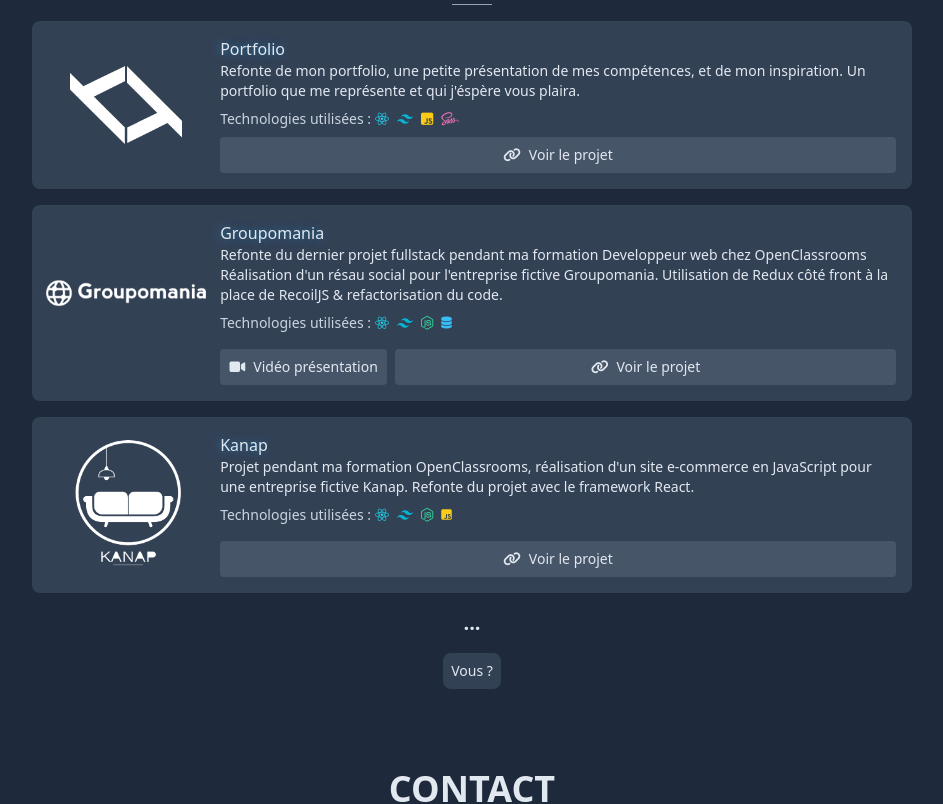
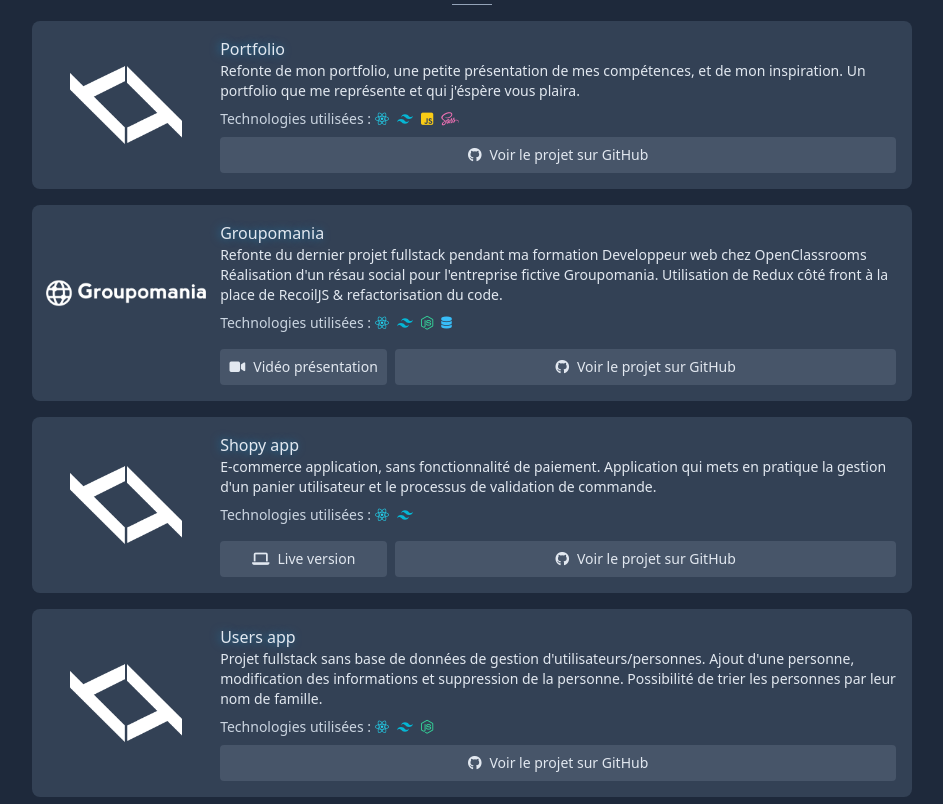
Before and after one commit to bengar-dev/portfolio-react-tailwind, a React (Create React App) app: page / in a window 1280 px wide. Shown: the part 2860-3664 px from the top of the page, without its empty margins (168-1111 px from the left). Built offline with nearby package versions, Linux system fonts and the light colour scheme.

Commit message:
update: projects

```diff
--- a/src/components/Projects.js
+++ b/src/components/Projects.js
@@ -24,6 +24,15 @@
         if(value === 'groupomania-yt') {
           window.open('https://youtu.be/NHQ1HCI_xtI')
         }
+        if(value === 'users-app') {
+          window.open('https://github.com/benysserp/users-app')
+        }
+        if(value === 'shopy-link') {
+          window.open('https://shopy-app-react.netlify.app/')
+        }
+        if(value === 'shopy-github') {
+          window.open('https://github.com/benysserp/shopy-app')
+        }
       }
 
   return (
@@ -35,13 +44,13 @@
 
       <article className='container transition-all duration-200 flex items-center w-11/12 h-max bg-slate-700 p-2 rounded-lg hover:shadow-lg' data-aos="flip-up" data-aos-duration='2000'>
             <div className='w-1/4 flex items-center justify-center hidden md:block'>
-                <img src={logo} className='h-20 w-28 object-cover ml-auto mr-auto' alt='Aperçu projet Groupomania' />
+                <img src={logo} className='h-20 w-28 object-cover ml-auto mr-auto' alt='Aperçu projet Portfolio' />
             </div>
             <div className='w-full p-2 flex flex-col'>
                 <h2 className='font-medium text-slate-200 high-blue'>Portfolio</h2>
                 <p className='text-slate-200 text-sm'>Refonte de mon portfolio, une petite présentation de mes compétences, et de mon inspiration. Un portfolio que me représente et qui j'éspère vous plaira.</p>
                 <p className='flex items-center space-x-2 mt-2 mb-2 text-slate-300 text-sm font-medium'>Technologies utilisées : <i className='ml-1 fab fa-react text-cyan-400' /> <img src={tailwind} className='w-4 h-4' /> <i className='fab fa-js-square text-yellow-400' /> <i className='fab fa-sass text-pink-400' /></p>
-                <button onClick={(e) => e.preventDefault(targetWindow('portfolio'))} className='transition-all duration-200 mt-auto mb-0 bg-slate-600 hover:bg-slate-800 font-medium text-sm text-slate-200 rounded p-2'><i className='fas fa-link mr-2' />Voir le projet</button>
+                <button onClick={(e) => e.preventDefault(targetWindow('portfolio'))} className='transition-all duration-200 mt-auto mb-0 bg-slate-600 hover:bg-slate-800 font-medium text-sm text-slate-200 rounded p-2'><i className='fab fa-github mr-2' />Voir le projet sur GitHub</button>
             </div>
           </article>
 
@@ -56,7 +65,36 @@
                 <p className='flex items-center space-x-2 mt-2 mb-2 text-slate-300 text-sm font-medium'>Technologies utilisées : <i className='ml-1 fab fa-react text-cyan-400' /> <img src={tailwind} className='w-4 h-4' /> <i className='fab fa-node-js text-emerald-400' /> <i className='text-xs fas fa-database text-sky-400' /></p>
                 <div className='mb-0 mt-auto flex flex-col lg:flex-row space-y-2 lg:space-x-2'>
                 <button onClick={(e) => e.preventDefault(targetWindow('groupomania-yt'))} className='transition-all w-full lg:w-1/4 duration-200 mt-auto mb-0 bg-slate-600 hover:bg-slate-800 font-medium text-sm text-slate-200 rounded p-2'><i className='fas fa-video mr-2' />Vidéo présentation</button>
-                <button onClick={(e) => e.preventDefault(targetWindow('groupomania'))} className='transition-all w-full lg:w-3/4 duration-200 mt-auto mb-0 bg-slate-600 hover:bg-slate-800 font-medium text-sm text-slate-200 rounded p-2'><i className='fas fa-link mr-2' />Voir le projet</button>
+                <button onClick={(e) => e.preventDefault(targetWindow('groupomania'))} className='transition-all w-full lg:w-3/4 duration-200 mt-auto mb-0 bg-slate-600 hover:bg-slate-800 font-medium text-sm text-slate-200 rounded p-2'><i className='fab fa-github mr-2' />Voir le projet sur GitHub</button>
+                </div>
+            </div>
+          </article>
+
+          <article className='container transition-all duration-200 flex w-11/12 h-max bg-slate-700 p-2 rounded-lg hover:shadow-lg' data-aos="flip-up" data-aos-duration='2000'>
+            <div className='w-1/4 flex items-center justify-center hidden md:flex'>
+                <img src={logo} className='h-20 w-28 object-cover ml-auto mr-auto' alt='Aperçu projet Groupomania' />
+            </div>
+            <div className='w-full p-2 flex flex-col'>
+                <h2 className='font-medium text-slate-200 high-blue'>Shopy app</h2>
+                <p className='text-slate-200 text-sm'>E-commerce application, sans fonctionnalité de paiement. Application qui mets en pratique la gestion d'un panier utilisateur et le processus de validation de commande.</p>
+                <p className='flex items-center space-x-2 mt-2 mb-2 text-slate-300 text-sm font-medium'>Technologies utilisées : <i className='ml-1 fab fa-react text-cyan-400' /> <img src={tailwind} className='w-4 h-4' /> </p>
+                <div className='mb-0 mt-auto flex flex-col lg:flex-row space-y-2 lg:space-x-2'>
+                <button onClick={(e) => e.preventDefault(targetWindow('shopy-link'))} className='transition-all w-full lg:w-1/4 duration-200 mt-auto mb-0 bg-slate-600 hover:bg-slate-800 font-medium text-sm text-slate-200 rounded p-2'><i className='fas fa-laptop mr-2' />Live version</button>
+                <button onClick={(e) => e.preventDefault(targetWindow('shopy-github'))} className='transition-all w-full lg:w-3/4 duration-200 mt-auto mb-0 bg-slate-600 hover:bg-slate-800 font-medium text-sm text-slate-200 rounded p-2'><i className='fab fa-github mr-2' />Voir le projet sur GitHub</button>
+                </div>
+            </div>
+          </article>
+
+          <article className='container transition-all duration-200 flex w-11/12 h-max bg-slate-700 p-2 rounded-lg hover:shadow-lg' data-aos="flip-up" data-aos-duration='2000'>
+            <div className='w-1/4 flex items-center justify-center hidden md:flex'>
+                <img src={logo} className='h-20 w-28 object-cover ml-auto mr-auto' alt='Aperçu projet Groupomania' />
+            </div>
+            <div className='w-full p-2 flex flex-col'>
+                <h2 className='font-medium text-slate-200 high-blue'>Users app</h2>
+                <p className='text-slate-200 text-sm'>Projet fullstack sans base de données de gestion d'utilisateurs/personnes. Ajout d'une personne, modification des informations et suppression de la personne. Possibilité de trier les personnes par leur nom de famille.</p>
+                <p className='flex items-center space-x-2 mt-2 mb-2 text-slate-300 text-sm font-medium'>Technologies utilisées : <i className='ml-1 fab fa-react text-cyan-400' /> <img src={tailwind} className='w-4 h-4' /> <i className='fab fa-node-js text-emerald-400' /> </p>
+                <div className='mb-0 mt-auto flex flex-col lg:flex-row space-y-2 lg:space-x-2'>
+                <button onClick={(e) => e.preventDefault(targetWindow('users-app'))} className='transition-all w-full duration-200 mt-auto mb-0 bg-slate-600 hover:bg-slate-800 font-medium text-sm text-slate-200 rounded p-2'><i className='fab fa-github mr-2' />Voir le projet sur GitHub</button>
                 </div>
             </div>
           </article>
@@ -70,7 +108,7 @@
                 <p className='text-slate-200 text-sm'>Projet pendant ma formation OpenClassrooms, réalisation d'un site e-commerce en JavaScript pour une entreprise fictive
                 Kanap. Refonte du projet avec le framework React.</p>
                 <p className='flex items-center space-x-2 mt-2 mb-2 text-slate-300 text-sm font-medium'>Technologies utilisées : <i className='ml-1 fab fa-react text-cyan-400' /> <img src={tailwind} className='w-4 h-4' /> <i className='fab fa-node-js text-emerald-400' /> <i className='text-xs fab fa-js-square text-yellow-400' /></p>
-                <button onClick={(e) => e.preventDefault(targetWindow('kanap'))} className='transition-all duration-200 mt-auto mb-0 bg-slate-600 hover:bg-slate-800 font-medium text-sm text-slate-200 rounded p-2'><i className='fas fa-link mr-2' />Voir le projet</button>
+                <button onClick={(e) => e.preventDefault(targetWindow('kanap'))} className='transition-all duration-200 mt-auto mb-0 bg-slate-600 hover:bg-slate-800 font-medium text-sm text-slate-200 rounded p-2'><i className='fab fa-github mr-2' />Voir le projet sur GitHub</button>
             </div>
           </article>
           <span className='text-xl font-bold text-slate-200'>...</span>
```
